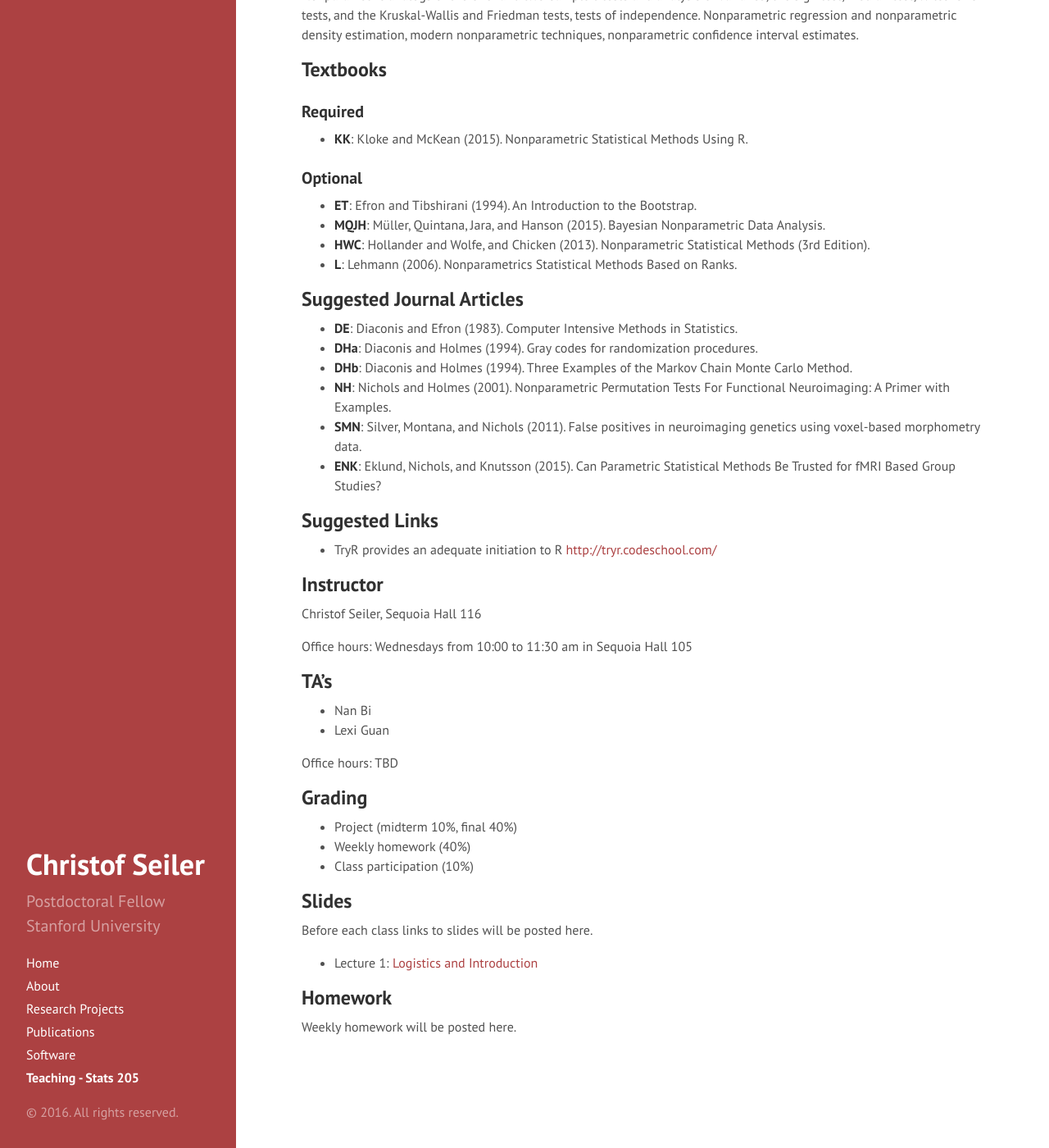
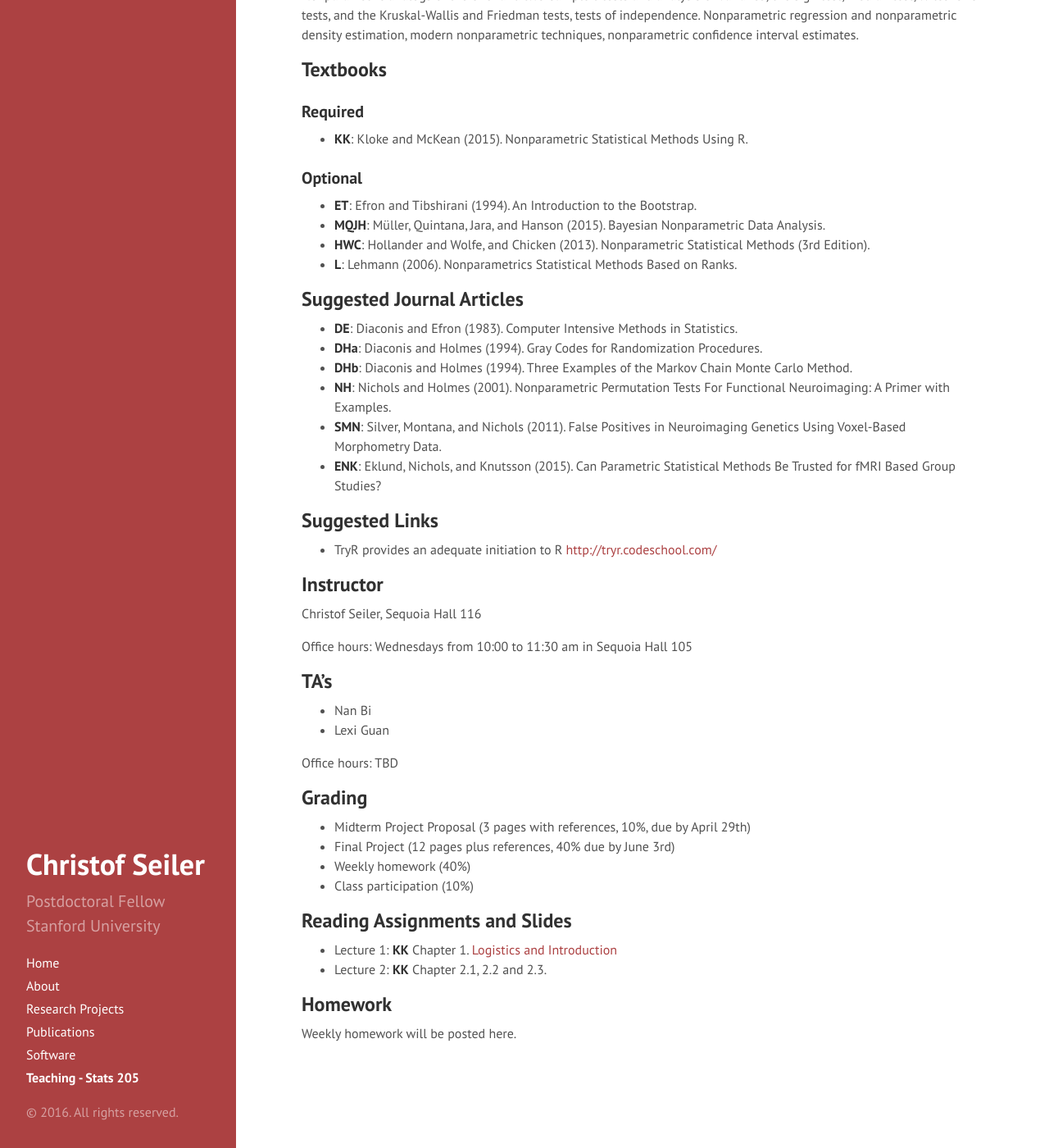
Before and after one commit to ChristofSeiler/ChristofSeiler.github.io, a Jekyll site: the page built from stats205.md, in a window 1280 px wide and 1400 px high, scrolled down 237 px. Shown: the whole window at 82% size. Built offline with Jekyll 4.4.1, drawn with Linux system fonts in a browser that asks for light colours.

Commit message:
updated website

```diff
--- a/stats205.md
+++ b/stats205.md
@@ -21,10 +21,10 @@ Nonparametric analogs of the one- and two-sample t-tests and analysis of varianc
 
 ## Suggested Journal Articles
 * **DE**: Diaconis and Efron (1983). Computer Intensive Methods in Statistics.
-* **DHa**: Diaconis and Holmes (1994). Gray codes for randomization procedures.
+* **DHa**: Diaconis and Holmes (1994). Gray Codes for Randomization Procedures.
 * **DHb**: Diaconis and Holmes (1994). Three Examples of the Markov Chain Monte Carlo Method.
 * **NH**: Nichols and Holmes (2001). Nonparametric Permutation Tests For Functional Neuroimaging: A Primer with Examples.
-* **SMN**: Silver, Montana, and Nichols (2011). False positives in neuroimaging genetics using voxel-based morphometry data.
+* **SMN**: Silver, Montana, and Nichols (2011). False Positives in Neuroimaging Genetics Using Voxel-Based Morphometry Data.
 * **ENK**: Eklund, Nichols, and Knutsson (2015). Can Parametric Statistical Methods Be Trusted for fMRI Based Group Studies?
 
 ## Suggested Links
@@ -42,14 +42,16 @@ Office hours: Wednesdays from 10:00 to 11:30 am in Sequoia Hall 105
 Office hours: TBD
 
 ## Grading
-* Project (midterm 10%, final 40%)
+* Midterm Project Proposal (3 pages with references, 10%, due by April 29th)
+* Final Project (12 pages plus references, 40% due by June 3rd)
 * Weekly homework (40%)
 * Class participation (10%)
 
-## Slides
-Before each class links to slides will be posted here.
+## Reading Assignments and Slides
 
-* Lecture 1: [Logistics and Introduction](Lecture1/LogisticsIntroduction.html)
+* Lecture 1: **KK** Chapter 1. [Logistics and Introduction](Lecture1/LogisticsIntroduction.html)
+* Lecture 2: **KK** Chapter 2.1, 2.2 and 2.3.
 
 ## Homework
+
 Weekly homework will be posted here.
```
